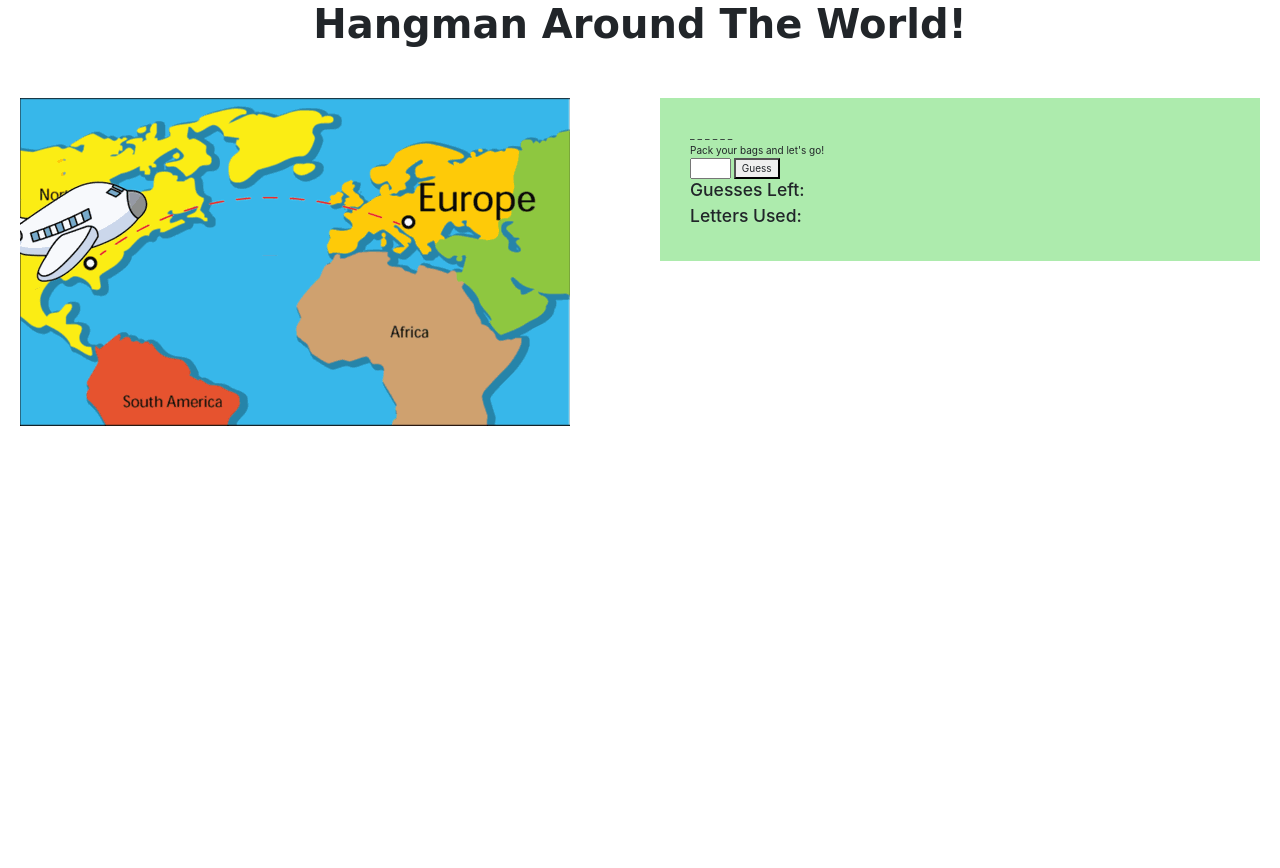
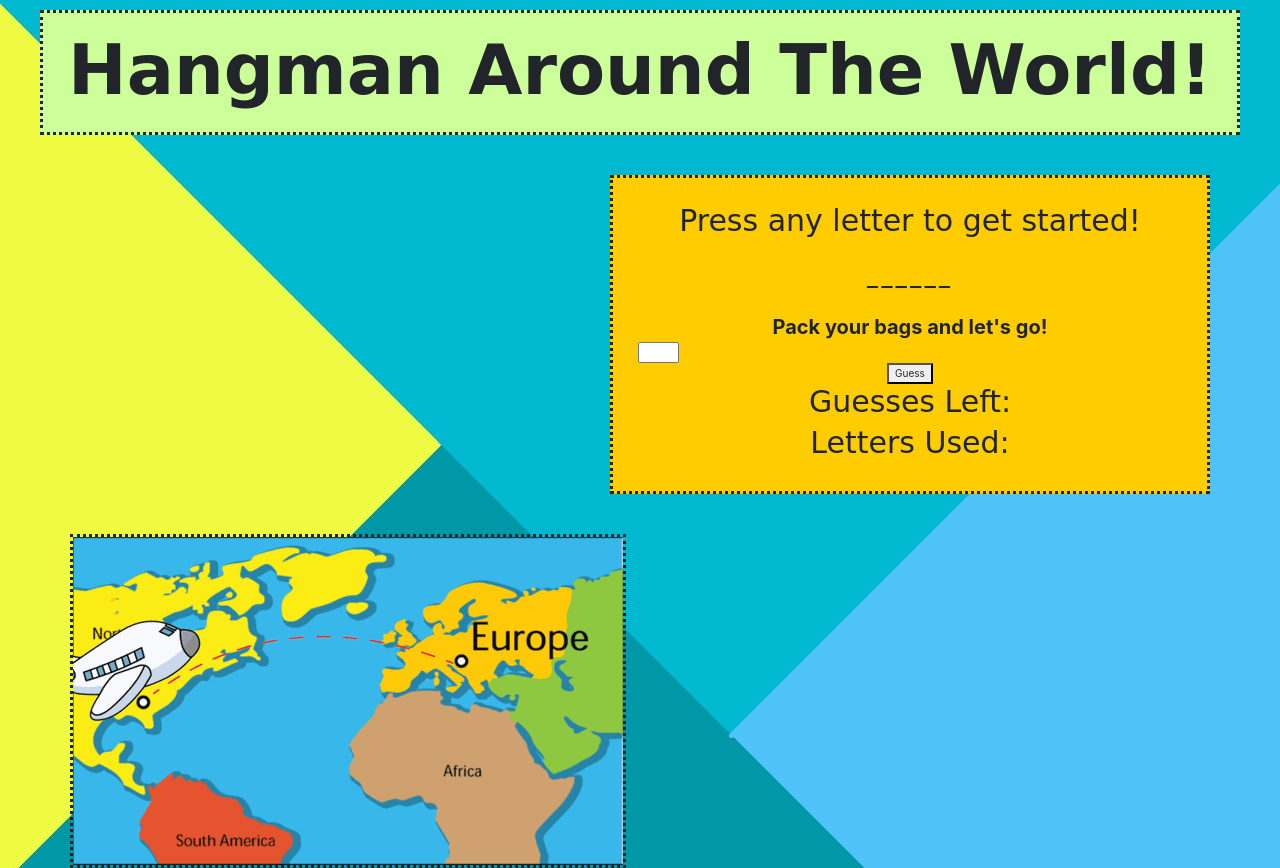
Before and after one commit to melaniecorchado/Hangman-Game, a plain HTML site: page index.html in a window 1280 px wide. Before the commit the page ends 800 px from the top, so only its background shows below. Drawn offline with nearby package versions, Linux system fonts and the light colour scheme; a web font is replaced by a local one.

Commit message:
updated files

```diff
--- a/assets/css/style.css
+++ b/assets/css/style.css
@@ -1,37 +1,69 @@
 body {
 	margin:0 auto;
 	padding: 0;
+	background-image: url(../images/background.jpg);
 
 }
 
 header{
 	text-align: center;
+	background-color: #ccff99;
+	padding: 15px;
+	border-style: dotted;
+	margin-right: 40px;
+	margin-left: 40px;
+	margin-top: 10px;
 }
 
 h1 {
-	font-size: 40px;
+	font-size: 70px;
 	font-weight: bold;
 	font-family: 'Love Ya Like A Sister',cursive;
+
 }
 
+h3 {
+	font-size: 30px;
+	text-align: center;
+	font-family:'Love Ya Like A Sister',cursive;
+
+}
 
 .container {
-	padding: 30px;
-	background-color: #adebad;
+	padding: 25px;
+	background-color: #ffcc00;
 	float: right;
 	width: 600px;
-	margin-right: 20px;
+	margin-right: 70px;
 	margin-top:40px;
-
+	border-style: dotted;
 
 }
 
 section {
 	float: left;
-	margin-left: 20px;
+	margin-left: 70px;
 	margin-top: 40px;
+	border-style:dotted;
 }
 
 #placeHolder {
+	text-align: center;
 	letter-spacing: 3px;
+	font-size: 25px;
 }
+
+#gamestatus {
+	text-align: center;
+	font-weight: bold;
+	font-size: 20px;
+}
+
+#guess{
+	text-align: center;
+}
+
+#totalGuesses {
+	text-align: center;
+	font-size: 25px;
+}
--- a/index.html
+++ b/index.html
@@ -14,17 +14,17 @@
 		<h1>Hangman Around The World!</h1>
 	</header>
 
-	<p>
-
-	</p>
-
 <body>
 
     <div class="container">
+            <h3>Press any letter to get started!</h3>
+            <br>
 		    <div id="placeHolder">_ _ _ _ _ _</div>
+            <br>
     		    <div id="gamestatus"></div>
     		      <input type="text" size="1" id="letterGuess" maxlength="1">
-    		          <button id="button" onclick="guess()">Press to start</button>
+    		         <div id="guess"><button id="button" onclick="guess()"></button>
+                     </div>
 
                         <h3>Guesses Left:</h3>
                       <div id="totalGuesses"></div>
```
Also changed, not shown: assets/images/background.jpg (added), 3 other files.
